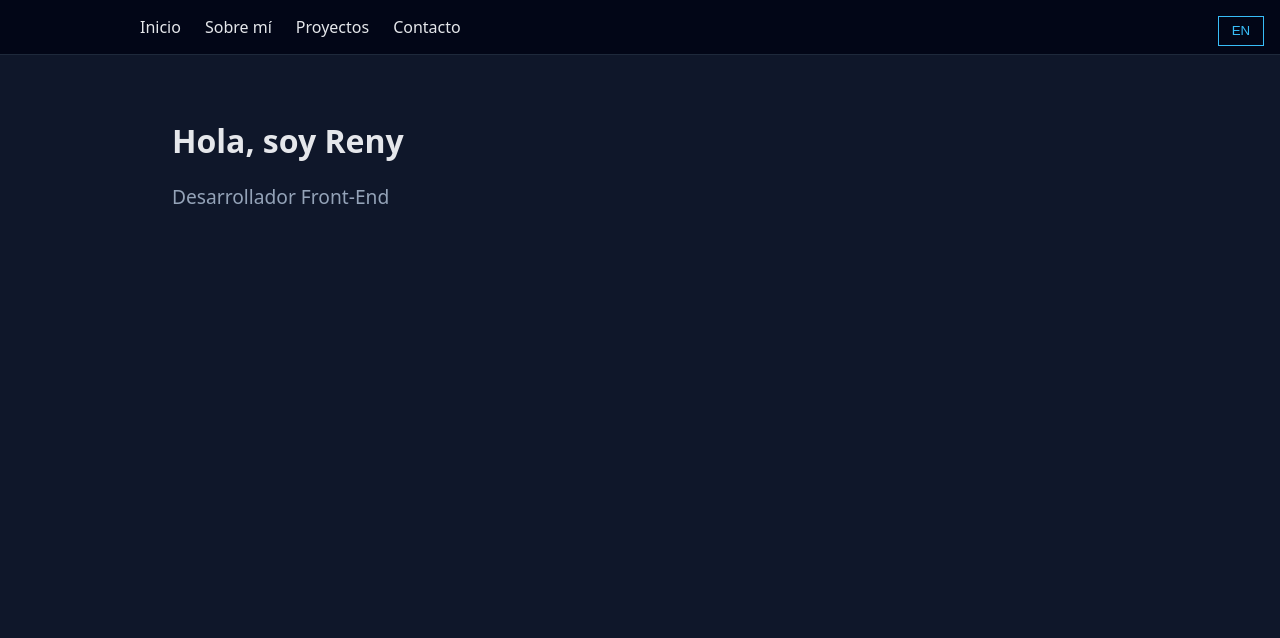
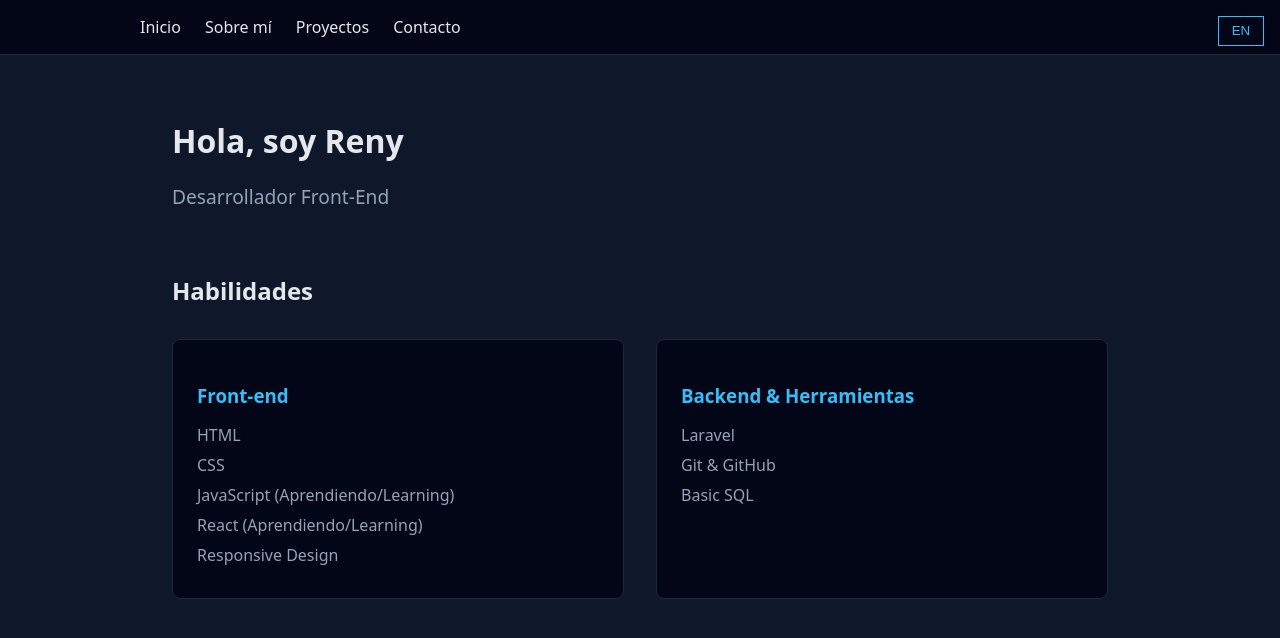
Before and after one commit to Renox1527/portfolio, a React (Vite) app: page / in a window 1280 px wide. Shown: the top 638 px of the page. Built offline with nearby package versions, Linux system fonts and the light colour scheme.

Commit message:
Add skills section with clean dark layout

```diff
--- /dev/null
+++ b/src/components/Skills.jsx
@@ -0,0 +1,29 @@
+export default function Skills({ texts }) {
+  return (
+    <section className="skills">
+      <h2>{texts.skills.title}</h2>
+
+      <div className="skills-grid">
+        <div className="skill-group">
+          <h3>{texts.skills.frontend}</h3>
+          <ul>
+            <li>HTML</li>
+            <li>CSS</li>
+            <li>JavaScript (Aprendiendo/Learning)</li>
+            <li>React (Aprendiendo/Learning)</li>
+            <li>Responsive Design</li>
+          </ul>
+        </div>
+
+        <div className="skill-group">
+          <h3>{texts.skills.backend}</h3>
+          <ul>
+            <li>Laravel</li>
+            <li>Git & GitHub</li>
+            <li>Basic SQL</li>
+          </ul>
+        </div>
+      </div>
+    </section>
+  );
+}
--- a/src/index.css
+++ b/src/index.css
@@ -75,3 +75,40 @@ a:hover {
   color: var(--muted-text);
   white-space: pre-line;
 }
+
+.skills {
+  margin-top: 4rem;
+}
+
+.skills h2 {
+  margin-bottom: 2rem;
+}
+
+.skills-grid {
+  display: grid;
+  grid-template-columns: repeat(auto-fit, minmax(220px, 1fr));
+  gap: 2rem;
+}
+
+.skill-group {
+  background-color: var(--surface-color);
+  padding: 1.5rem;
+  border-radius: 8px;
+  border: 1px solid #1e293b;
+}
+
+.skill-group h3 {
+  margin-bottom: 1rem;
+  color: var(--accent-color);
+}
+
+.skill-group ul {
+  list-style: none;
+  padding: 0;
+  margin: 0;
+}
+
+.skill-group li {
+  margin-bottom: 0.5rem;
+  color: var(--muted-text);
+}
--- a/src/pages/Home.jsx
+++ b/src/pages/Home.jsx
@@ -1,8 +1,12 @@
+import Skills from "../components/Skills";
+
 export default function Home({ texts }) {
   return (
     <main className="container">
       <h1>{texts.home.title}</h1>
       <p className="subtitle">{texts.home.subtitle}</p>
+
+      <Skills texts={texts} />
     </main>
   );
 }
--- a/src/translations/en.js
+++ b/src/translations/en.js
@@ -21,6 +21,16 @@ export default {
 
   I am interested in joining a team where I can continue learning, contribute best practices,
   and grow professionally as a developer.`,
-},
+
+
+  },
+
+  skills: {
+  title: "Skills",
+
+  frontend: "Front-end",
+
+  backend: "Backend & Tools",
+  },
 
 };
--- a/src/translations/es.js
+++ b/src/translations/es.js
@@ -5,8 +5,10 @@ export default {
   projects: "Proyectos",
   contact: "Contacto",
   },
+
   home: {
   title: "Hola, soy Reny",
+
   subtitle: "Desarrollador Front-End",
   },
 
@@ -22,4 +24,13 @@ export default {
   buenas prácticas y crecer profesionalmente como desarrollador.`,
   },
 
+  skills: {
+  title: "Habilidades",
+
+  frontend: "Front-end",
+
+  backend: "Backend & Herramientas",
+  },
+
+
 };
```
Lines whose indentation alone changed are shown as unchanged.
